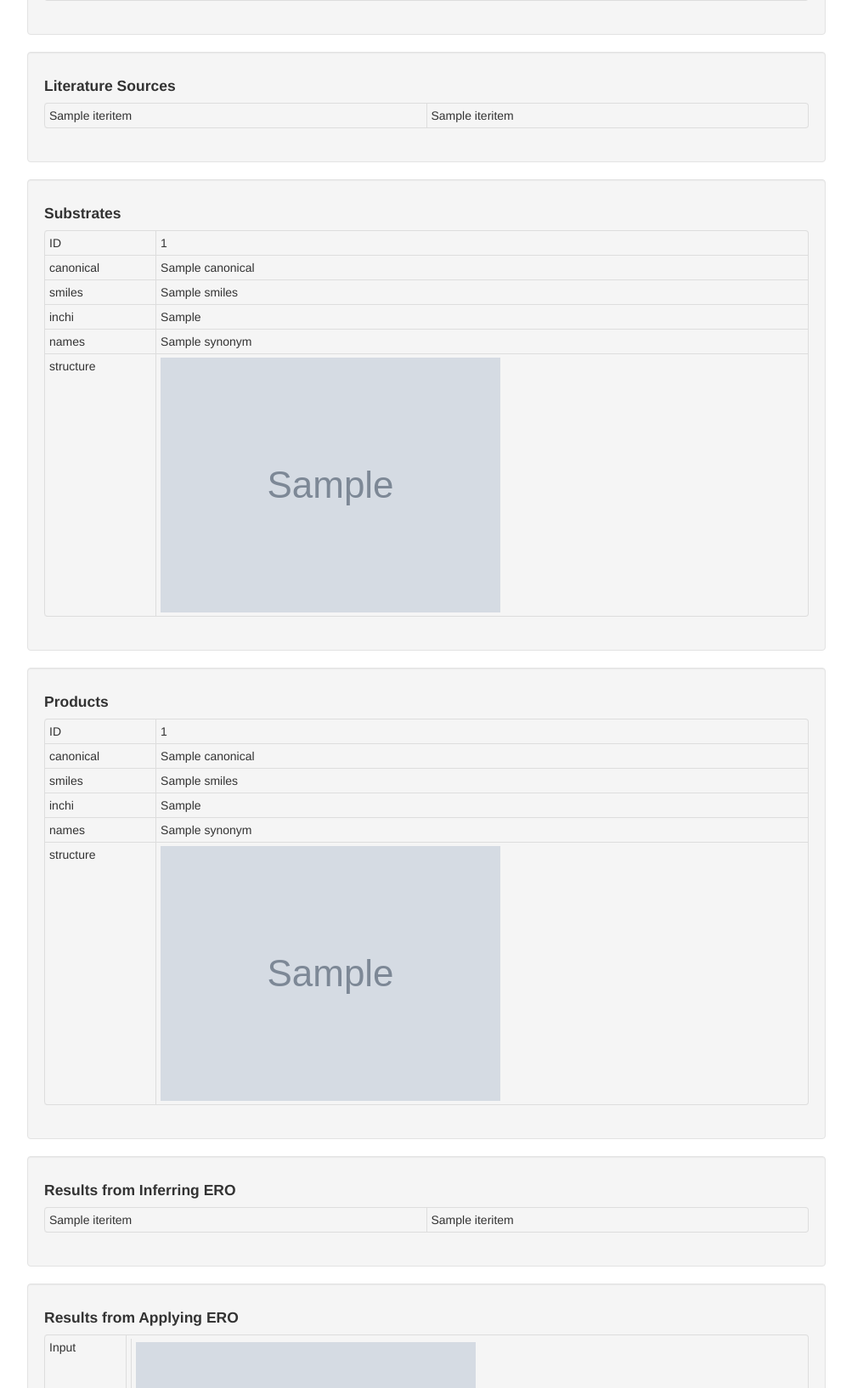
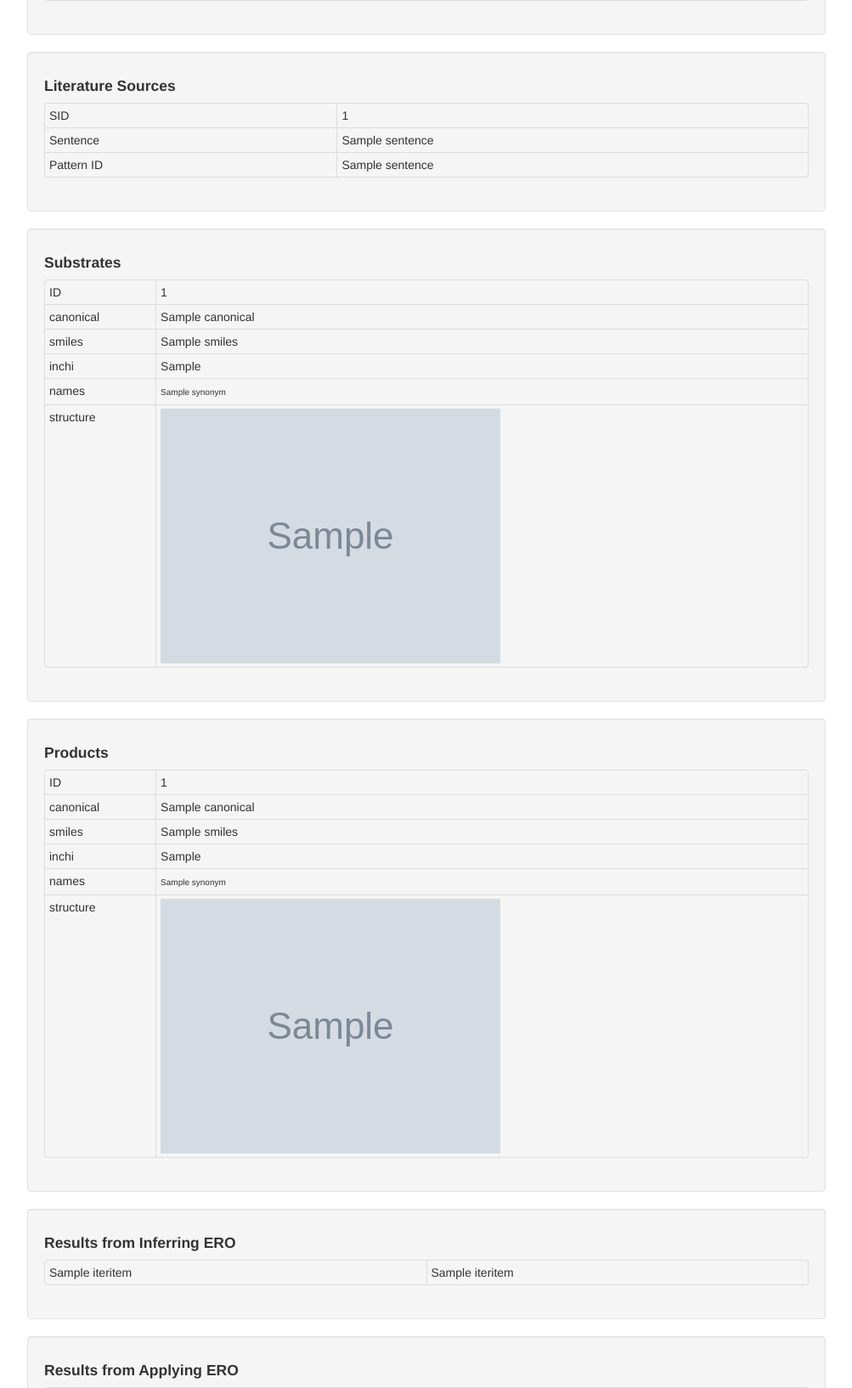
Before and after one commit to jtsui/LitREST, a Python web app: template templates/rxn.html in a window 1280 px wide. Shown: the part 844-2478 px from the top of the page at 85% size, without its empty margins (138-1141 px from the left). Run offline with Jinja, Linux system fonts and the light colour scheme; the template is opened without the code that fills it: most values are stand-ins (such as "Sample title", 1, 10 or a date in 2020); grey boxes marked "Sample" are stand-in pictures; some libraries are stand-ins or nearby versions.

Commit message:
format reactants

```diff
--- a/templates/rxn.html
+++ b/templates/rxn.html
@@ -53,12 +53,18 @@
   <h4>Literature Sources</h4>
   {% for res in reaction['metadata'] %}
   <table class="table table-condensed table-hover table-bordered">
-    {% for k, v in res.iteritems() %}
-      <tr>
-        <td>{{ k }}</td>
-        <td>{{ v }}</td>
-      </tr>
-    {% endfor %}
+    <tr>
+      <td>SID</td>
+      <td>{{ res['sid']  }}</td>
+    </tr>
+    <tr>
+      <td>Sentence</td>
+      <td>{{ res['sentence']  }}</td>
+    </tr>
+    <tr>
+      <td>Pattern ID</td>
+      <td>{{ res['sentence']  }}</td>
+    </tr>
   </table>
   {% endfor %}
 </div>
@@ -85,7 +91,7 @@
     </tr>
     <tr>
       <td>names</td>
-      <td>{{ chemical['names']['synonyms']|join(', ')  }}</td>
+      <td><font size="1"> {{ chemical['names']['synonyms']|join(', ')  }}</font></td>
     </tr>
     <tr>
       <td>structure</td>
@@ -118,7 +124,7 @@
     </tr>
     <tr>
       <td>names</td>
-      <td>{{ chemical['names']['synonyms']|join(', ')  }}</td>
+      <td><font size="1">{{ chemical['names']['synonyms']|join(', ')  }}</font></td>
     </tr>
     <tr>
       <td>structure</td>
```
Also changed, not shown: application.py (+11 -3 lines).
